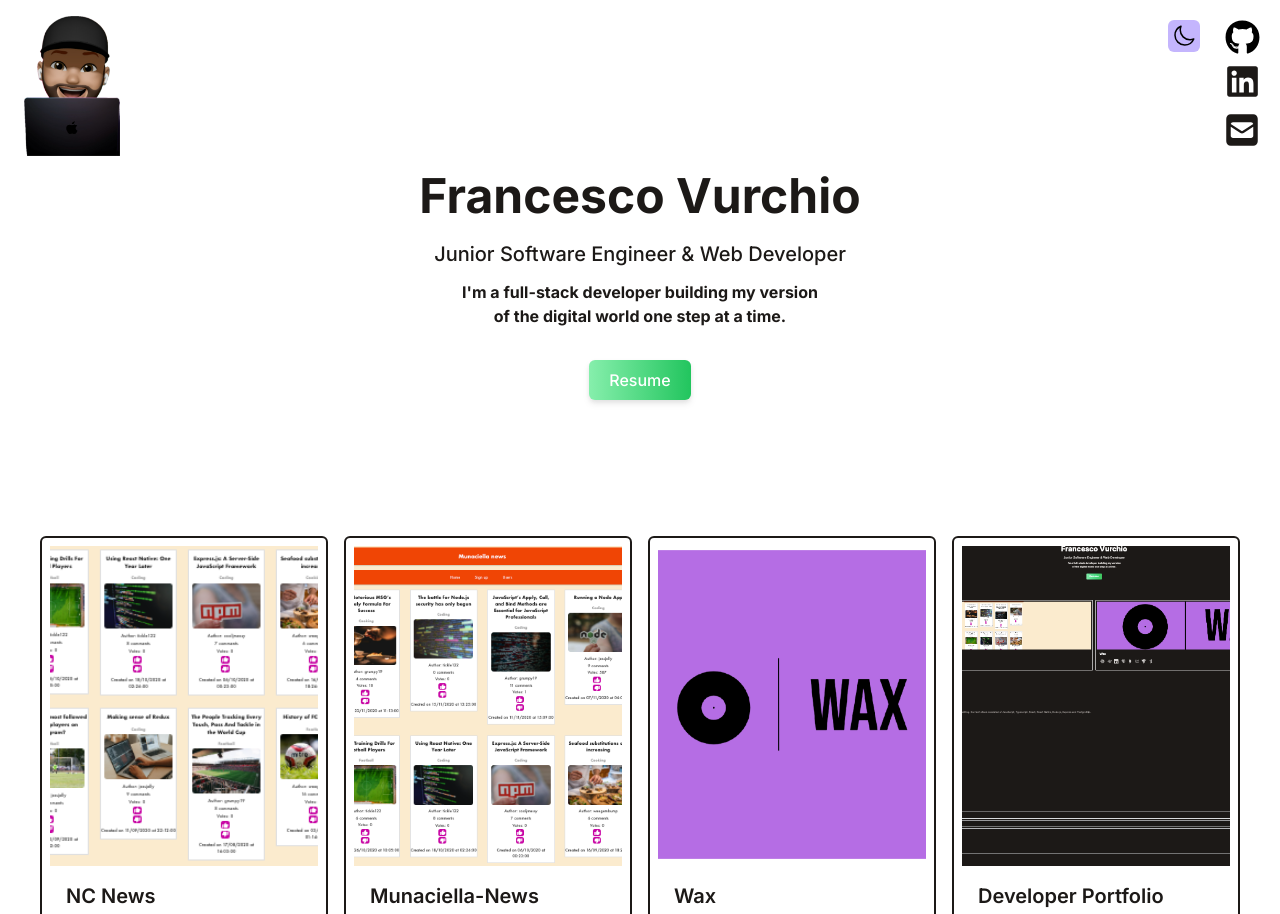
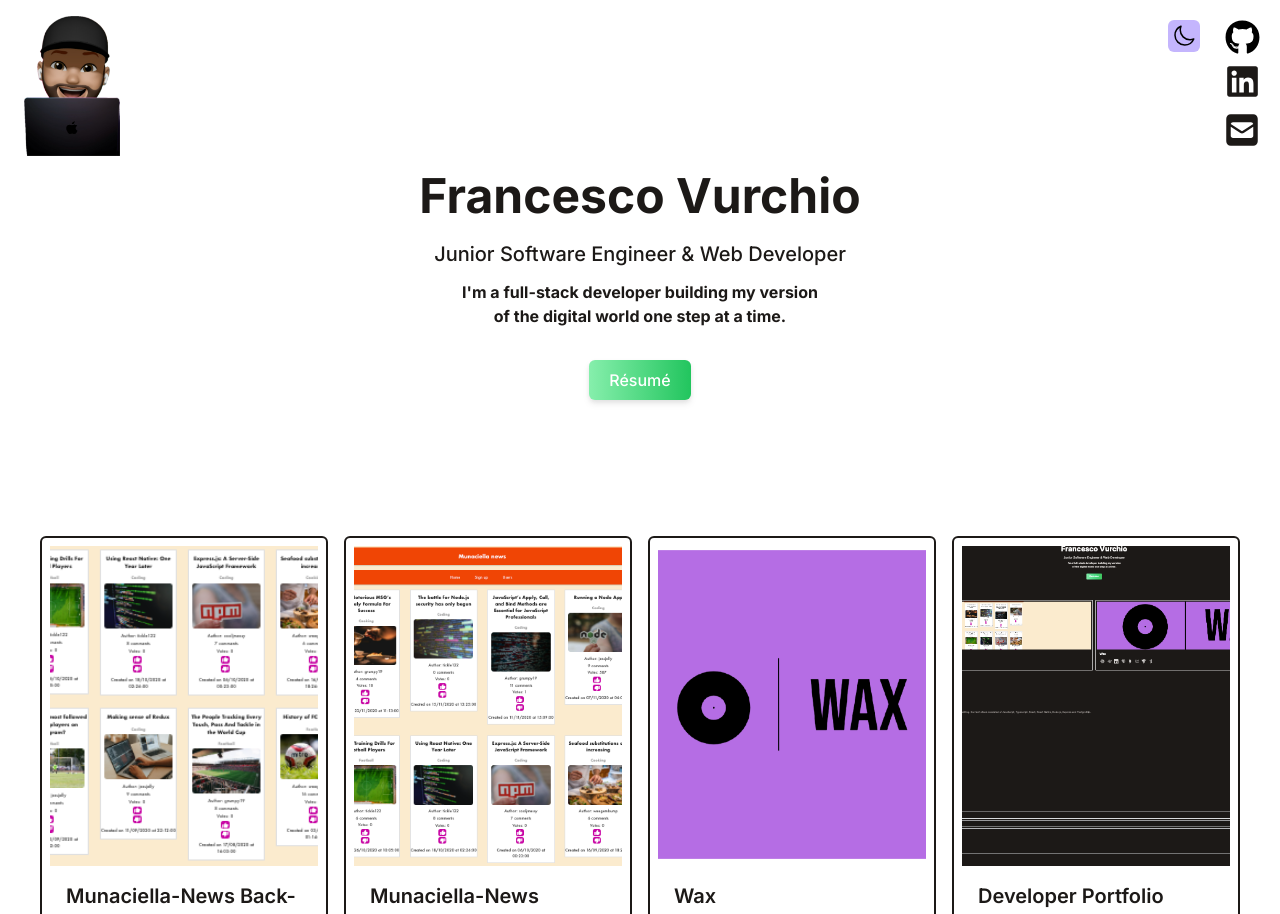
Before and after one commit to munaciella/personal-portfolio, a React (Vite) app: page / in a window 1280 px wide. Shown: the top 914 px of the page. Built offline with nearby package versions, Linux system fonts and the light colour scheme.

Commit message:
add backend link and remove a file

```diff
--- a/src/App.tsx
+++ b/src/App.tsx
@@ -11,7 +11,6 @@ import { ProfilePic } from './Components/ProfilePic';
 import { Ending } from './Components/Ending';
 
 // import { BrowserRouter, Routes, Route } from 'react-router-dom';
-// import './App.css';
 
 const App: React.FC = () => {
   const [theme, setTheme] = useState<string | null>(null);
--- a/src/Components/Content/Content.tsx
+++ b/src/Components/Content/Content.tsx
@@ -1,15 +1,15 @@
-import React from 'react';
-import { useTheme } from '../ThemeContext/ThemeContext';
+// import React from 'react';
+// import { useTheme } from '../ThemeContext/ThemeContext';
 
-const Content: React.FC = () => {
-    const { theme } = useTheme();
+// const Content: React.FC = () => {
+//     const { theme } = useTheme();
 
-    return (
-      <div style={{ background: theme === 'dark' ? '#333' : '#f4f4f4', color: theme === 'dark' ? '#fff' : '#333' }}>
-        <h2>Content</h2>
-        <p>This is the content area.</p>
-      </div>
-    );
-  };
+//     return (
+//       <div style={{ background: theme === 'dark' ? '#333' : '#f4f4f4', color: theme === 'dark' ? '#fff' : '#333' }}>
+//         <h2>Content</h2>
+//         <p>This is the content area.</p>
+//       </div>
+//     );
+//   };
 
-  export default Content;
+//   export default Content;
--- a/src/Components/Intro.tsx
+++ b/src/Components/Intro.tsx
@@ -15,7 +15,7 @@ export const Intro: React.FC = () => {
       <div className='relative'>
       <div className='flex justify-center pb-2'>
       <a href='/assets/Francesco Vurchio-2024-CV.pdf' target="_blank" rel="noopener noreferrer" className='text-center flex items-center border-1 cursor-pointer p-1 px-5 mt-2 m-20 rounded-md py-2 w-max text-base font-medium text-white bg-gradient-to-r from-green-300 to-green-500 drop-shadow-md hover:from-green-400 hover:to-green-600'>
-        Resume
+        Résumé
       </a>
     </div>
     </div>
--- a/src/Components/NavBar/NavBar.tsx
+++ b/src/Components/NavBar/NavBar.tsx
@@ -1,15 +1,15 @@
-import React from 'react';
-import { useTheme } from '../ThemeContext/ThemeContext';
+// import React from 'react';
+// import { useTheme } from '../ThemeContext/ThemeContext';
 
-const Navbar: React.FC = () => {
-  const { theme, toggleTheme } = useTheme();
+// const Navbar: React.FC = () => {
+//   const { theme, toggleTheme } = useTheme();
 
-  return (
-    <nav style={{ backgroundColor: theme === 'dark' ? '#333' : '#f4f4f4', color: theme === 'dark' ? '#fff' : '#333' }}>
-      <h1>Navbar</h1>
-      <button onClick={toggleTheme}>Toggle Theme</button>
-    </nav>
-  );
-};
+//   return (
+//     <nav style={{ backgroundColor: theme === 'dark' ? '#333' : '#f4f4f4', color: theme === 'dark' ? '#fff' : '#333' }}>
+//       <h1>Navbar</h1>
+//       <button onClick={toggleTheme}>Toggle Theme</button>
+//     </nav>
+//   );
+// };
 
-export default Navbar;
+// export default Navbar;
--- a/src/Components/ThemeContext/ThemeContext.tsx
+++ b/src/Components/ThemeContext/ThemeContext.tsx
@@ -1,40 +1,40 @@
-import './ThemeContext.css'
-import React, { createContext, useState, useContext } from 'react';
+// import './ThemeContext.css'
+// import React, { createContext, useState, useContext } from 'react';
 
-type Theme = 'light' | 'dark';
-interface ThemeContextProps {
-    theme: Theme;
-    toggleTheme: () => void;
-}
+// type Theme = 'light' | 'dark';
+// interface ThemeContextProps {
+//     theme: Theme;
+//     toggleTheme: () => void;
+// }
 
-interface ThemeProviderProps {
-    children: React.ReactNode;
-  }
+// interface ThemeProviderProps {
+//     children: React.ReactNode;
+//   }
 
-const ThemeContext = createContext<ThemeContextProps | undefined>(undefined);
+// const ThemeContext = createContext<ThemeContextProps | undefined>(undefined);
 
-export const useTheme = () => {
-    const context = useContext(ThemeContext);
-    if (!context) {
-      throw new Error('useTheme must be used within a ThemeProvider');
-    }
-    return context;
-  };
+// export const useTheme = () => {
+//     const context = useContext(ThemeContext);
+//     if (!context) {
+//       throw new Error('useTheme must be used within a ThemeProvider');
+//     }
+//     return context;
+//   };
 
-  // Theme provider component
-  export const ThemeProvider: React.FC<ThemeProviderProps> = ({ children }) => {
-    const [theme, setTheme] = useState<Theme>('light');
+//   // Theme provider component
+//   export const ThemeProvider: React.FC<ThemeProviderProps> = ({ children }) => {
+//     const [theme, setTheme] = useState<Theme>('light');
 
-    const toggleTheme = () => {
-      setTheme(prevTheme => (prevTheme === 'light' ? 'dark' : 'light'));
-    };
+//     const toggleTheme = () => {
+//       setTheme(prevTheme => (prevTheme === 'light' ? 'dark' : 'light'));
+//     };
 
-    return (
-      <ThemeContext.Provider value={{ theme, toggleTheme }}>
-        {children}
-      </ThemeContext.Provider>
-    );
-  };
+//     return (
+//       <ThemeContext.Provider value={{ theme, toggleTheme }}>
+//         {children}
+//       </ThemeContext.Provider>
+//     );
+//   };
 
 // import React, { createContext, useContext, useState } from 'react';
 
--- a/src/data/portfolio.tsx
+++ b/src/data/portfolio.tsx
@@ -13,12 +13,12 @@ import { TbBrandReactNative, TbBrandTailwind } from 'react-icons/tb';
 
 export default [
   {
-    title: 'NC News',
+    title: 'Munaciella-News Back-End',
     imgUrl: '/assets/NC-News.png',
     stack: [
       <FaCss3 />, <FaJsSquare />, <FaReact />, <BiLogoPostgresql />, <FaNodeJs />, <SiJest />
     ],
-    link: 'https://github.com/munaciella/nc-news-',
+    link: 'https://github.com/munaciella/NC-news',
   },
   {
     title: 'Munaciella-News',
```
